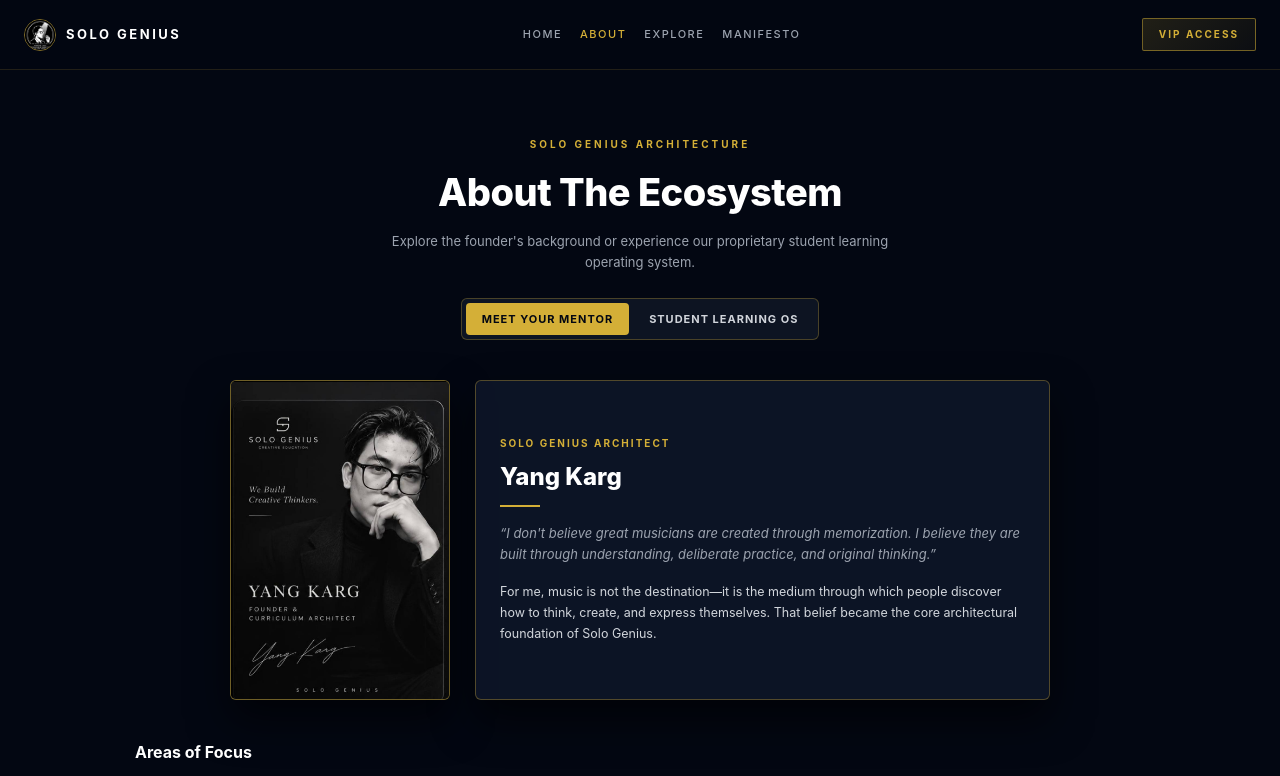
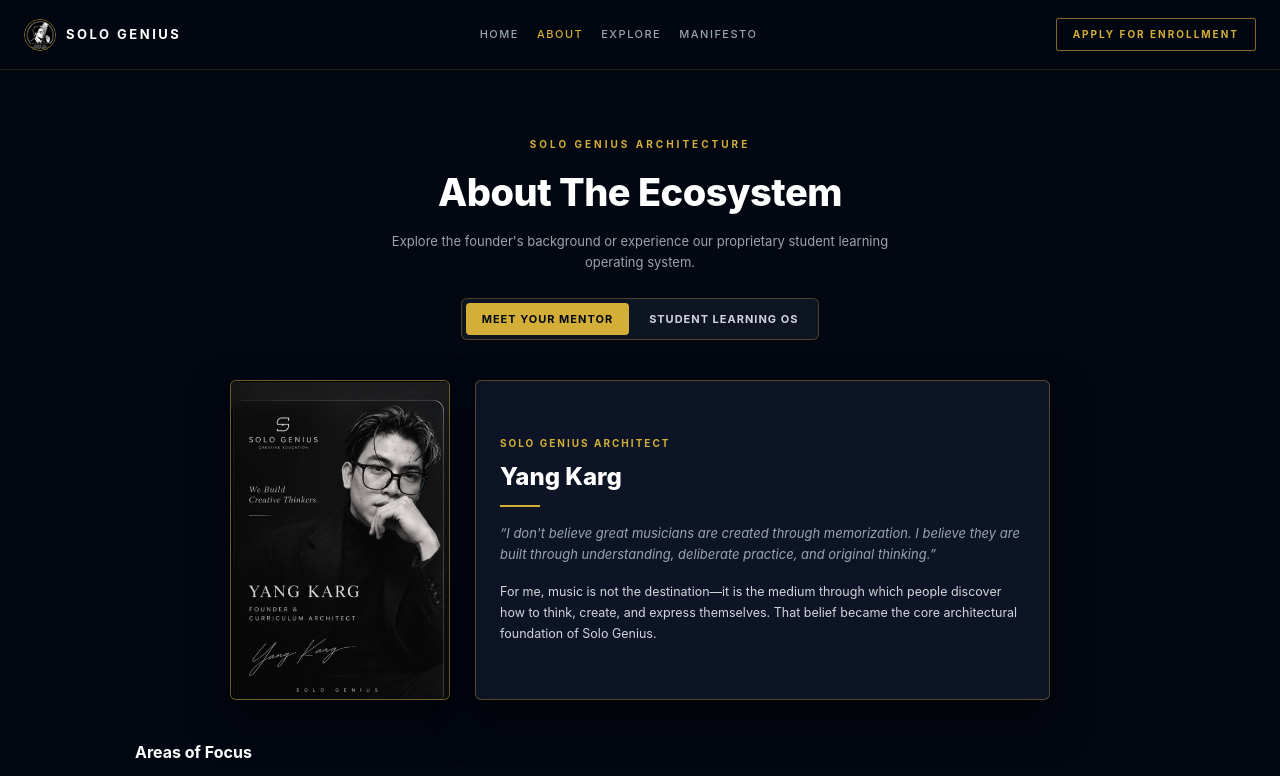
Before and after one commit to yangkarg35-ui/solo-genius, a Next.js app: page /about in a window 1280 px wide. Shown: the top 776 px of the page. Built offline with nearby package versions, Linux system fonts and the light colour scheme.

Commit message:
Update About page navbar to Apply For Enrollment

```diff
--- a/app/about/page.tsx
+++ b/app/about/page.tsx
@@ -42,6 +42,13 @@ export default function AboutPage() {
     } finally {
       setIsLoading(false);
     }
+  };
+
+  const openVerifyModal = (e: React.MouseEvent) => {
+    e.preventDefault();
+    setIsConfirmed(false);
+    setScreenshot(null);
+    setIsModalOpen(true);
   };
 
   const focusAreas = [
@@ -161,19 +168,15 @@ export default function AboutPage() {
           <a href="/" style={{ color: "inherit", textDecoration: "none" }}>HOME</a>
           <a href="/about" style={{ color: "#D4AF37", textDecoration: "none" }}>ABOUT</a>
           <a href="/explore" style={{ color: "inherit", textDecoration: "none" }}>EXPLORE</a>
-          <a href="/#manifesto" style={{ color: "inherit", textDecoration: "none" }}>MANIFESTO</a>
+          <a href="#manifesto" onClick={openVerifyModal} style={{ color: "inherit", textDecoration: "none", cursor: "pointer" }}>MANIFESTO</a>
         </div>
 
         <div>
           <button
-            onClick={() => {
-              setIsConfirmed(false);
-              setScreenshot(null);
-              setIsModalOpen(true);
-            }}
+            onClick={openVerifyModal}
             style={{
-              background: "linear-gradient(135deg, rgba(212,175,55,0.15) 0%, rgba(212,175,55,0.05) 100%)",
-              border: "1px solid rgba(212, 175, 55, 0.5)",
+              background: "transparent",
+              border: "1px solid rgba(212, 175, 55, 0.6)",
               padding: "8px 16px",
               borderRadius: "2px",
               fontSize: "10px",
@@ -184,7 +187,7 @@ export default function AboutPage() {
               transition: "all 0.3s ease"
             }}
           >
-            VIP ACCESS
+            APPLY FOR ENROLLMENT
           </button>
         </div>
       </nav>
```
